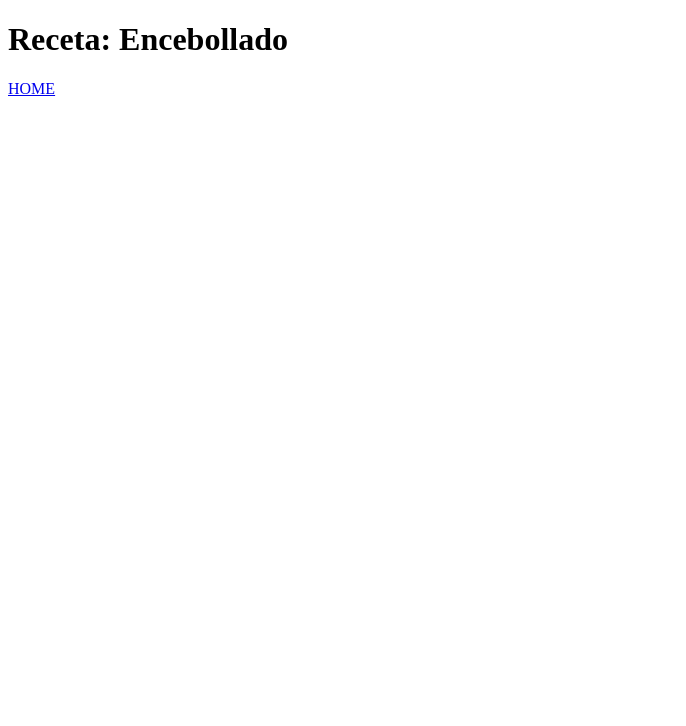
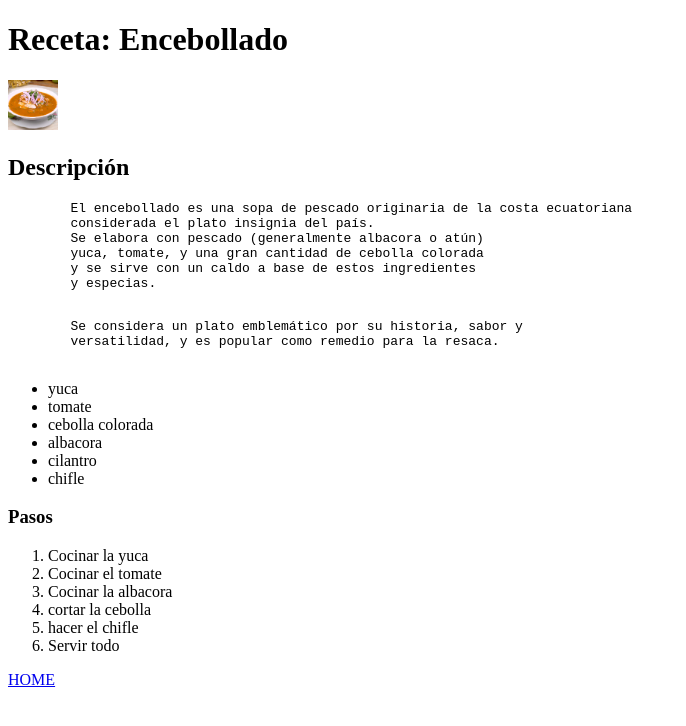
Before and after one commit to Chuya-WD/odin-recipes, a plain HTML site: page recipes/encebollado.html in a window 1280 px wide. Shown: the whole page, without its empty margins (0-686 px from the left). Drawn offline with Linux system fonts and the light colour scheme.

Commit message:
Añadir todo el contenido sobre la receta encebollado y una imagen: los usarios podran ver todo acerca del encobollado

```diff
--- a/recipes/encebollado.html
+++ b/recipes/encebollado.html
@@ -7,6 +7,41 @@
 </head>
 <body>
     <h1>Receta: Encebollado</h1>
+    <img src="../encebollado.jpeg" alt="Encebollado" width="50" height="50">
+    <h2>Descripción</h2>
+    <pre>
+        El encebollado es una sopa de pescado originaria de la costa ecuatoriana
+        considerada el plato insignia del país.
+        Se elabora con pescado (generalmente albacora o atún)
+        yuca, tomate, y una gran cantidad de cebolla colorada
+        y se sirve con un caldo a base de estos ingredientes
+        y especias.
+    </pre>
+    <pre>
+        Se considera un plato emblemático por su historia, sabor y
+        versatilidad, y es popular como remedio para la resaca.
+    </pre>
+
+    <ul>
+        <li>yuca</li>
+        <li>tomate</li>
+        <li>cebolla colorada</li>
+        <li>albacora</li>
+        <li>cilantro</li>
+        <li>chifle</li>
+    </ul>
+
+    <h3>Pasos</h3>
+
+    <ol>
+        <li>Cocinar la yuca</li>
+        <li>Cocinar el tomate</li>
+        <li>Cocinar la albacora</li>
+        <li>cortar la cebolla</li>
+        <li>hacer el chifle</li>
+        <li>Servir todo</li>
+    </ol>
+
     <a href="../index.html">HOME</a>
 </body>
 </html>
```
Also changed, not shown: encebollado.jpeg (added).
